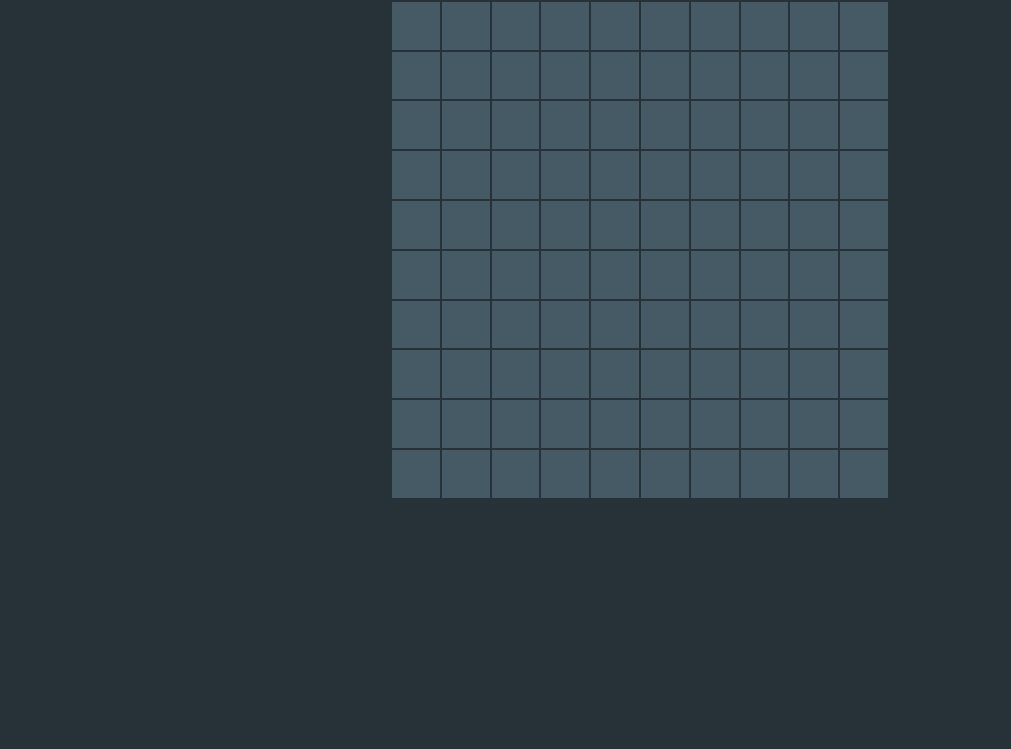
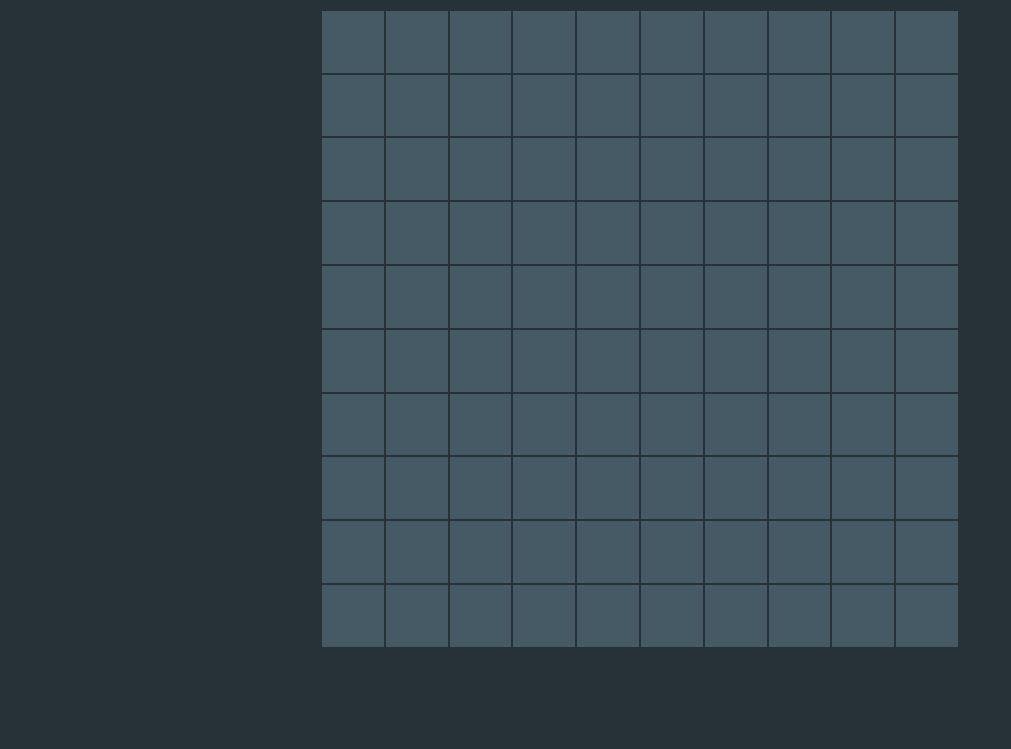
Before and after one commit to 123yoshidandy/circle-cross-game, a plain HTML site: page index.html in a window 1280 px wide. Shown: the part 80-829 px from the top of the page, without its empty margins (0-1011 px from the left). Before the commit the page ends 800 px from the top, so only its background shows below. Drawn offline with Linux system fonts and the light colour scheme.

Commit message:
終了条件の追加、デザイン修正

```diff
--- a/css/style.css
+++ b/css/style.css
@@ -1,4 +1,8 @@
 body {
+    width: 80vmin;
+    height: 100vmin;
+    margin-left: auto;
+    margin-right: auto;
     background-color: #263238;
 }
 
@@ -6,27 +10,19 @@ h1 {
     color: #FFFFFF;
 }
 
-.board {
-    width: 500px; /* 表の幅 */
-    height: 500px; /* 表の高さ */
-    /* 中央揃えにする */
-    margin-left: auto;
-    margin-right: auto;
-    display: flex;
-}
-
 .field_table {
-    width: 500px; /* 表の幅 */
-    height: 500px; /* 表の高さ */
-    /* 中央揃えにする */
+    width: 80vmin;
+    height: 80vmin;
     margin-left: auto;
     margin-right: auto;
 }
 
 td {
-    width: 10%; /* セルの幅 */
-    height: 10%; /* セルの高さ */
-    background-color: #455A64; /* 背景色 */
+    width: 10%;
+    height: 10%;
+    background-color: #455A64;
+    font-size: 4vmin;
+    text-align: center;
 }
 
 .matu {
--- a/index.html
+++ b/index.html
@@ -2,14 +2,12 @@
 <html>
     <head>
         <meta charset="utf-8">
-        <title></title>
+        <title>五目並べ</title>
         <link rel="stylesheet" href="./css/style.css">
     </head>
     <body>
-        <h1 id="title_text">○× Game</h1>
-        <div class="board">
-            <table id="field_table" class="field_table"></table>
-        </div>
+        <h1 id="title_text">五目並べ</h1>
+        <table id="field_table" class="field_table"></table>
         <script src="./js/main.js"></script>
     </body>
 </html>
--- a/js/main.js
+++ b/js/main.js
@@ -6,6 +6,7 @@ const WIDTH = 10;
 const COUNT_MAX = 5;
 
 var mark = "○";
+var isEnd = false;
 
 init();
 
@@ -15,9 +16,9 @@ function init() {
         for (var col = 0; col < WIDTH; col++) {
             var td = document.createElement("td");
 
-            if(document.addEventListener){ // キーボードイベントを監視する
+            if(document.addEventListener){
                 td.addEventListener("click" , onClick);
-            }else if(document.attachEvent){ // アタッチイベントに対応している
+            }else if(document.attachEvent){
                 td.attachEvent("onclick" , onClick);
             }
 
@@ -37,25 +38,15 @@ function init() {
     }
 }
 
-function countStone(x, y, dx, dy) {
-    x += dx;
-    y += dy;
-    if (0 <= x < WIDTH && 0 < y <= HEIGHT && cells[y][x].innerHTML == mark) {
-        return 1 + countStone(x, y, dx, dy);
-    } else {
-        return 0;
-    }
-}
-
 function onClick(event) {
     var x = event.target.cellIndex;
     var y = event.target.parentElement.rowIndex;
 
-    if (cells[y][x].innerHTML != "") {
+    if (isEnd || cells[y][x].textContent != "") {
         return;
     }
 
-    cells[y][x].innerHTML = mark;
+    cells[y][x].textContent = mark;
 
     var count = Math.max(
         1 + countStone(x, y, 1,  0) + countStone(x, y, -1,  0),
@@ -64,7 +55,8 @@ function onClick(event) {
         1 + countStone(x, y, 1, -1) + countStone(x, y, -1,  1)
     );
     if (count >= COUNT_MAX) {
-        document.getElementById("title_text").textContent = mark + "の勝ち";
+        isEnd = true;
+        document.getElementById("title_text").textContent = document.getElementById("title_text").textContent + "：" + mark + "の勝ち";
     }
 
     if (mark == "○") {
@@ -74,3 +66,13 @@ function onClick(event) {
     }
 
 }
+
+function countStone(x, y, dx, dy) {
+    x += dx;
+    y += dy;
+    if (0 <= x < WIDTH && 0 < y <= HEIGHT && cells[y][x].textContent == mark) {
+        return 1 + countStone(x, y, dx, dy);
+    } else {
+        return 0;
+    }
+}
```
